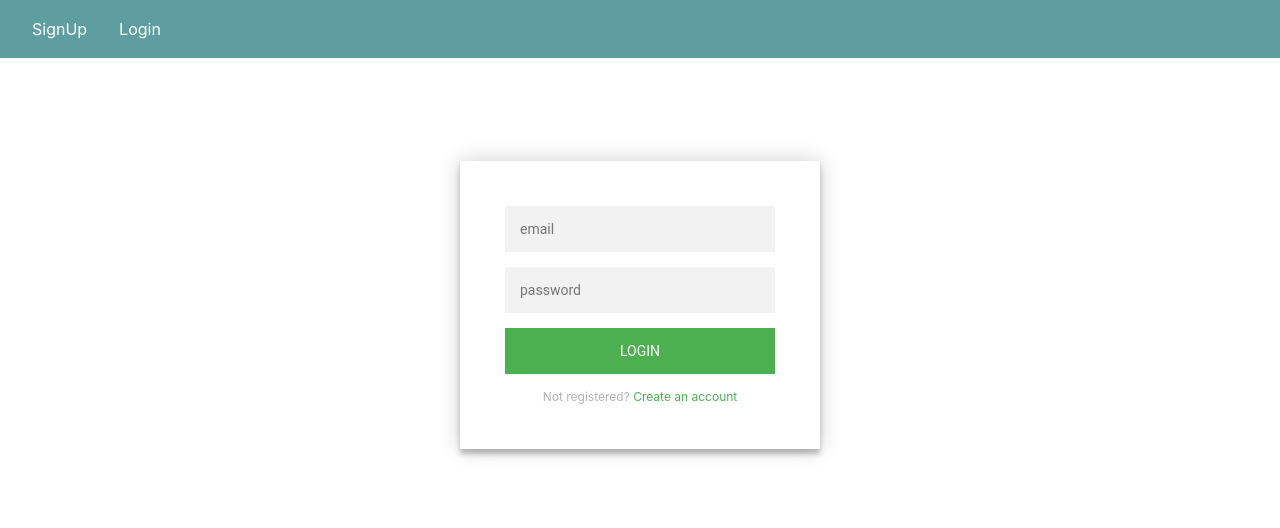
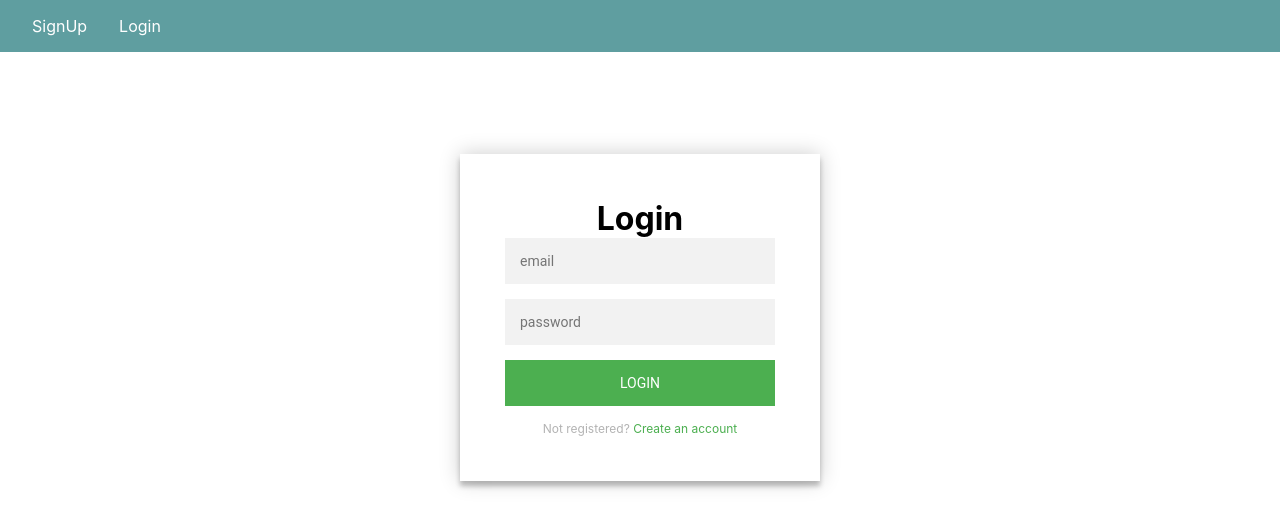
Before and after one commit to 1991Pawel/react-firebase, a React (Create React App) app: page /login in a window 1280 px wide. Shown: the top 528 px of the page. Built offline with nearby package versions, Linux system fonts and the light colour scheme; no server answers.

Commit message:
add temporary style

```diff
--- a/src/Login.tsx
+++ b/src/Login.tsx
@@ -28,6 +28,7 @@ const Login = () => {
   return (
     <div className="login-page">
       <div className="form">
+        <h1>Login</h1>
         <form onSubmit={handleLogin} className="login-form">
           <input
             value={email}
--- a/src/SignUp.tsx
+++ b/src/SignUp.tsx
@@ -23,30 +23,30 @@ const SignUp = () => {
   };
 
   return (
-    <div>
+    <div className="login-page">
+      <div className="form">
         <h1>Sign up</h1>
         {error && <p>Error{`${error}`}</p>}
+
         <form onSubmit={handleSignUp}>
-        <div>
-          Email
           <input
             value={email}
             onChange={(e) => setEmail(e.target.value)}
-            name="email"
-            type="email"
-            placeholder="Email"
+            type="text"
+            placeholder="email"
           />
-        </div>
-        <label>Password</label>
           <input
             value={password}
             onChange={(e) => setPassword(e.target.value)}
-          name="password"
             type="password"
-          placeholder="Password"
+            placeholder="password"
           />
-        <button type="submit">Sign Up</button>
+          <button type="submit">Login</button>
+          <p className="message">
+            you already have account? <a href="/login">Login</a>
+          </p>
         </form>
+      </div>
     </div>
   );
 };
--- a/src/index.css
+++ b/src/index.css
@@ -19,7 +19,7 @@ code {
 }
 
 header {
-  padding: 1.2rem 0;
+  padding: 1rem 0;
   background-color: cadetblue;
 }
 
```
Lines whose indentation alone changed are shown as unchanged.
